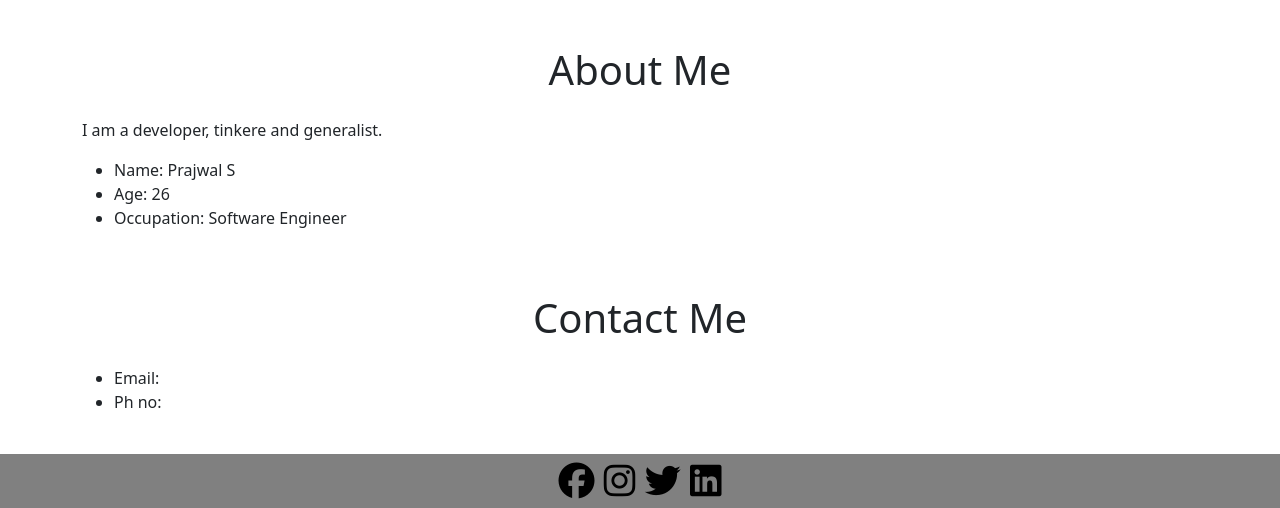
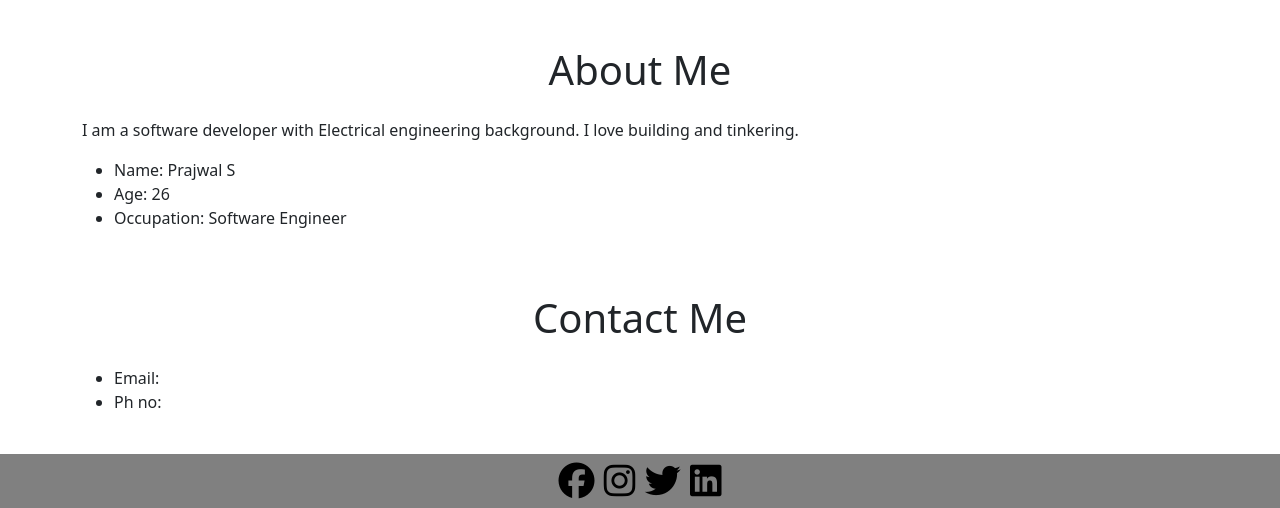
Before and after one commit to pramoh/pramoh.github.io, a plain HTML site: page index.html in a window 1280 px wide. Shown: the part 802-1310 px from the top of the page. Drawn offline with nearby package versions, Linux system fonts and the light colour scheme.

Commit message:
corrected gramatical errors

```diff
--- a/index.html
+++ b/index.html
@@ -55,7 +55,8 @@
             <h1 class="text-center">About Me</h1>
             <div class="row mt-4">
                 <div >
-                    <p> I am a developer, tinkere and generalist.
+                    <p>
+                        I am a software developer with Electrical engineering background. I love building and tinkering.
                     </p>
                     <div class="row mt-3">
                         <div class="col-md-6">
```
